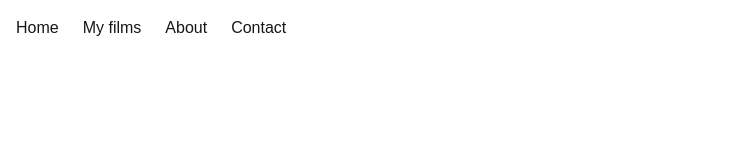
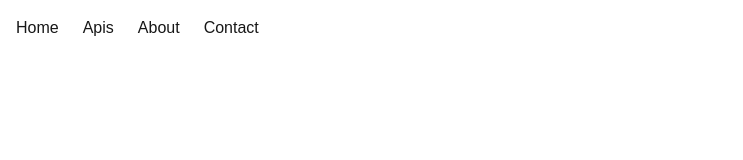
Before and after one commit to 4GeeksAcademy/sp-aie-01-react-collaborative-04, a Next.js app in the folder my-app/: page / in a window 1280 px wide. Shown: the top 160 px of the page, without its empty margins (0-743 px from the left). Built offline with nearby package versions, Linux system fonts and the light colour scheme.

Commit message:
Agregar menú desplegable en Navbar para las secciones "Apis" y "Contact", y cerrar menús al hacer clic en los enlaces.

```diff
--- a/my-app/app/components/Navbar.tsx
+++ b/my-app/app/components/Navbar.tsx
@@ -1,54 +1,96 @@
+"use client";
+
+import { useState } from "react";
 import Link from "next/link";
 
 export default function Navbar() {
+    const [openMenu, setOpenMenu] = useState<"apis" | "contact" | null>(null);
+
+    const closeMenus = () => setOpenMenu(null);
+
+    const toggleMenu = (menu: "apis" | "contact") => {
+        setOpenMenu((current) => (current === menu ? null : menu));
+    };
 
     return (
         <div>
             <nav className="flex justify-between items-center p-4">
                 <ul className="flex gap-6">
                     <li>
-                        <Link href="/" className="hover:underline">
+                        <Link href="/" className="hover:underline" onClick={closeMenus}>
                             Home
                         </Link>
                     </li>
-                    <li>
-                        <Link href="/myFilms" className="hover:underline">
-                            My films
-                        </Link>
+                    <li className="relative">
+                        <button
+                            type="button"
+                            className="cursor-pointer hover:underline"
+                            onClick={() => toggleMenu("apis")}
+                        >
+                                Apis
+                        </button>
+                        {openMenu === "apis" && (
+                            <ul className="absolute left-0 top-full mt-2 min-w-44 rounded-md border bg-black p-2 shadow-md">
+                                <li>
+                                    <Link href="/apis/thispedrito1" className="block rounded px-3 py-2 hover:bg-gray-100 hover:text-black" onClick={closeMenus}>
+                                        Pedro
+                                    </Link>
+                                </li>
+                                <li>
+                                    <Link href="/apis/danifer24" className="block rounded px-3 py-2 hover:bg-gray-100 hover:text-black" onClick={closeMenus}>
+                                        Daniel
+                                    </Link>
+                                </li>
+                                <li>
+                                    <Link href="/apis/alberto" className="block rounded px-3 py-2 hover:bg-gray-100 hover:text-black" onClick={closeMenus}>
+                                        Alberto
+                                    </Link>
+                                </li>
+                                <li>
+                                    <Link href="/apis/itziar" className="block rounded px-3 py-2 hover:bg-gray-100 hover:text-black" onClick={closeMenus}>
+                                        Itziar
+                                    </Link>
+                                </li>
+                            </ul>
+                        )}
                     </li>
                     <li>
-                        <Link href="/about" className="hover:underline">
+                        <Link href="/about" className="hover:underline" onClick={closeMenus}>
                             About
                         </Link>
                     </li>
                     <li className="relative">
-                        <details className="group">
-                            <summary className="cursor-pointer list-none hover:underline">
+                        <button
+                            type="button"
+                            className="cursor-pointer hover:underline"
+                            onClick={() => toggleMenu("contact")}
+                        >
                                 Contact
-                            </summary>
+                        </button>
+                        {openMenu === "contact" && (
                             <ul className="absolute left-0 top-full mt-2 min-w-44 rounded-md border bg-black p-2 shadow-md">
                                 <li>
-                                    <Link href="/contact/thispedrito1" className="block rounded px-3 py-2 hover:bg-gray-100 hover:text-black">
+                                    <Link href="/contact/thispedrito1" className="block rounded px-3 py-2 hover:bg-gray-100 hover:text-black" onClick={closeMenus}>
                                         Pedro
                                     </Link>
                                 </li>
                                 <li>
-                                    <Link href="/contact/danifer24" className="block rounded px-3 py-2 hover:bg-gray-100 hover:text-black">
+                                    <Link href="/contact/danifer24" className="block rounded px-3 py-2 hover:bg-gray-100 hover:text-black" onClick={closeMenus}>
                                         Daniel
                                     </Link>
                                 </li>
                                 <li>
-                                    <Link href="/contact/alberto" className="block rounded px-3 py-2 hover:bg-gray-100 hover:text-black">
+                                    <Link href="/contact/alberto" className="block rounded px-3 py-2 hover:bg-gray-100 hover:text-black" onClick={closeMenus}>
                                         Alberto
                                     </Link>
                                 </li>
                                 <li>
-                                    <Link href="/contact/itziar" className="block rounded px-3 py-2 hover:bg-gray-100 hover:text-black">
+                                    <Link href="/contact/itziar" className="block rounded px-3 py-2 hover:bg-gray-100 hover:text-black" onClick={closeMenus}>
                                         Itziar
                                     </Link>
                                 </li>
                             </ul>
-                        </details>
+                        )}
                     </li>
                 </ul>
             </nav>
```
